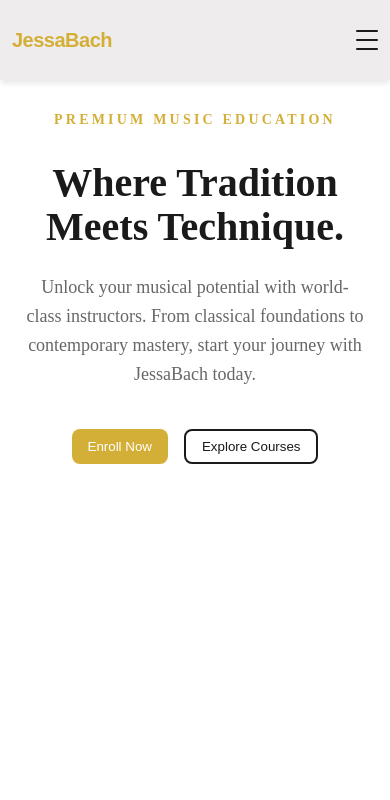
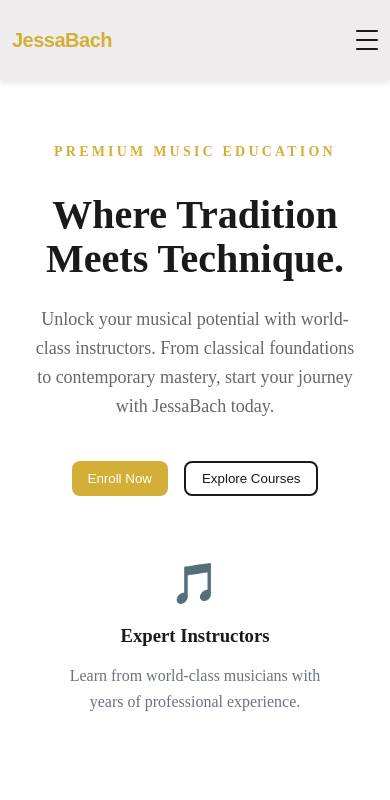
Before and after one commit to calMic17/jessabach, a React (Vite) app: page / in a window 390 px wide. Shown: the top 800 px of the page. Built offline with nearby package versions, Linux system fonts and the light colour scheme.

Commit message:
Homepage CSS fixes

```diff
--- a/src/components/home/Hero.tsx
+++ b/src/components/home/Hero.tsx
@@ -1,7 +1,17 @@
 import Button from '../Button';
 import '../../styles/_hero.scss';
+import { useEffect, useState } from 'react';
 
 function Hero() {
+
+  const [isMobile, setIsMobile] = useState(window.innerWidth <= 768);
+
+  useEffect(() => {
+    const handleResize = () => setIsMobile(window.innerWidth <= 768);
+    window.addEventListener('resize', handleResize);
+    return () => window.removeEventListener('resize', handleResize);
+  }, []);
+
   return (
     <section className="hero-section">
       <div className="hero-content">
@@ -17,8 +27,9 @@ function Hero() {
         </div>
       </div>
       <div className="hero-visual">
+
         {/* You can replace this with an <img> tag for a piano or instrument */}
-        <div className="abstract-shape"></div>
+        {!isMobile && <div className="abstract-shape"></div>}
       </div>
     </section>
   );
--- a/src/styles/_hero.scss
+++ b/src/styles/_hero.scss
@@ -3,8 +3,8 @@
 
 .hero-section {
   max-width: 1200px;
-  // margin: 0 auto;
-   padding: 0rem 2rem;
+  margin: 0 auto;
+  padding: 0rem 2rem;
   display: flex;
   align-items: center;
   justify-content: space-between;
@@ -62,7 +62,7 @@
       );
       border-radius: 30% 70% 70% 30% / 30% 30% 70% 70%; // Organic shape
       opacity: 0.1;
-      position: absolute;
+      // position: absolute;
     }
   }
 }
@@ -72,10 +72,13 @@
   .hero-section {
     flex-direction: column;
     text-align: center;
-    padding: 2rem 1.5rem;
+    padding: 4rem 2rem 0rem;
+    min-height: auto;
+    gap: 2rem;
 
     .hero-content {
       margin: 0 auto;
+      padding-bottom: 0;
     }
 
     .hero-actions {
```
